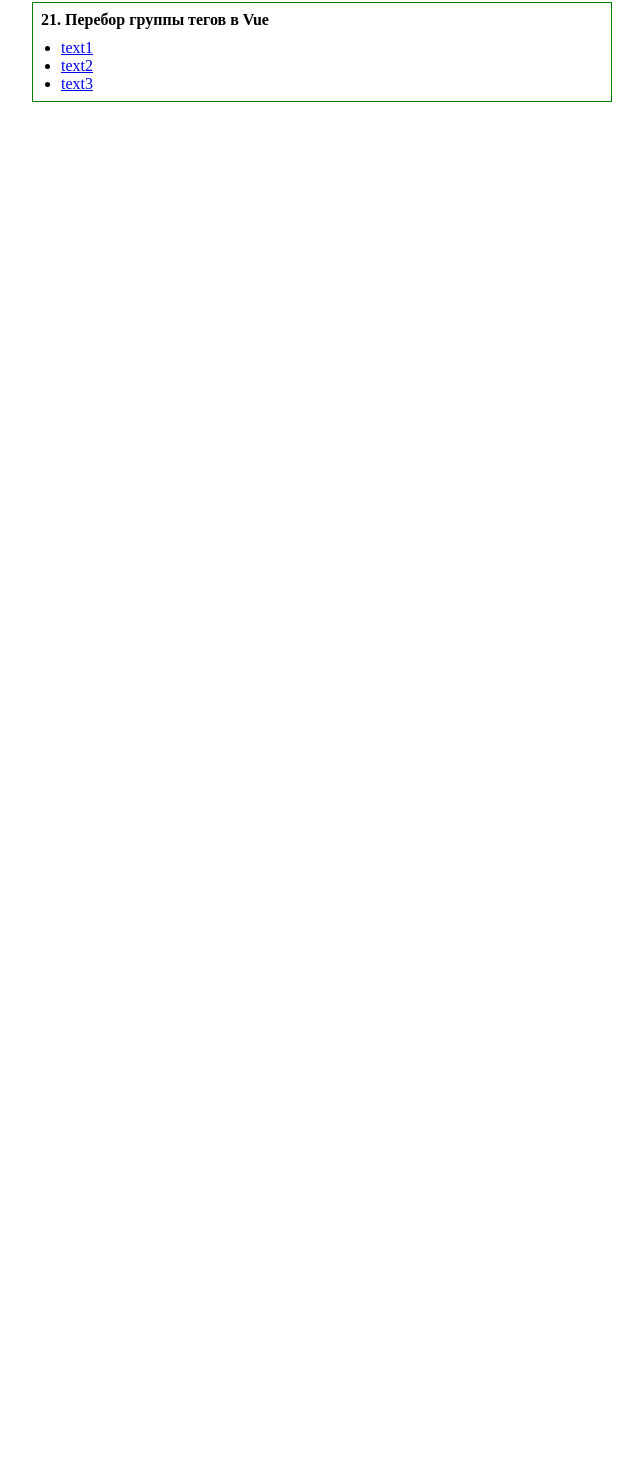
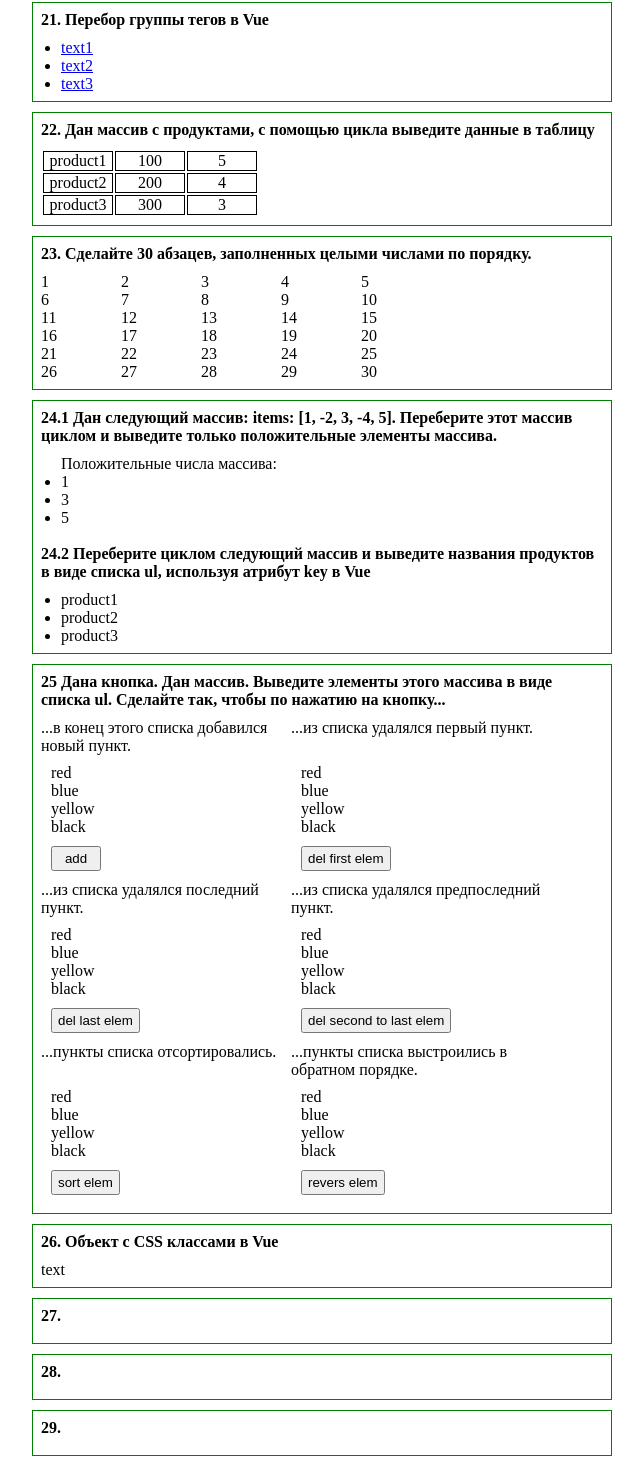
Before and after one commit to Kate2111/Vue_app, a Vue app: page / in a window 1280 px wide. Shown: the part 3171-4635 px from the top of the page, without its empty margins (3-646 px from the left). Before the commit the page ends 3308 px from the top, so only its background shows below. Built offline with nearby package versions, Linux system fonts and the light colour scheme.

Commit message:
solving exercises from the textbook

```diff
--- a/src/components/practice/PracticeBook.vue
+++ b/src/components/practice/PracticeBook.vue
@@ -21,6 +21,15 @@
         <task19></task19>
         <task20></task20>
         <task21></task21>
+        <task22></task22>
+        <task23></task23>
+        <task24></task24>
+        <task25></task25>
+        <task26></task26>
+        <task27></task27>
+        <task28></task28>
+        <task29></task29>
+        <task30></task30>
     </div>
 </template>
 
--- /dev/null
+++ b/src/components/practice/Task/PracticeTask22.vue
@@ -0,0 +1,58 @@
+<template>
+    <div class="task22 border">
+        <h4 class="header">22. Дан массив с продуктами, с помощью цикла выведите данные в таблицу</h4>
+
+        <table>
+            <tr v-for="product in products">
+                <td>{{product.name}}</td>
+                <td>{{product.price}}</td>
+                <td>{{product.quantity}}</td>
+            </tr>
+        </table>
+
+    </div>
+</template>
+
+<script>
+export default {
+    name: 'task22',
+    data() {
+        return {
+            products: [
+			{
+				name: 'product1',
+				price: 100,
+				quantity: 5
+			},
+			{
+				name: 'product2',
+				price: 200,
+				quantity: 4
+			},
+			{
+				name: 'product3',
+				price: 300,
+				quantity: 3
+			},
+		]
+        }
+    },
+    methods: {
+
+    }
+}
+</script>
+
+<style scoped>
+.header{
+    margin-bottom: 10px;
+}
+
+td {
+    width: 70px;
+    height: 20px;
+    border: 1px solid black;
+    text-align: center;
+}
+
+</style>
--- /dev/null
+++ b/src/components/practice/Task/PracticeTask23.vue
@@ -0,0 +1,37 @@
+<template>
+    <div class="task23 border">
+        <h4 class="header">23. Сделайте 30 абзацев, заполненных целыми числами по порядку.</h4>
+
+        <div class="wrapper">
+            <p v-for="num in 30">{{num}}</p>
+        </div>
+
+    </div>
+</template>
+
+<script>
+export default {
+    name: 'task23',
+    data() {
+        return {
+
+        }
+    },
+    methods: {
+
+    }
+}
+</script>
+
+<style scoped>
+.header{
+    margin-bottom: 10px;
+}
+
+.wrapper{
+    width: 400px;
+    display: grid;
+    grid-template-columns: repeat(5, 1fr);
+}
+
+</style>
--- /dev/null
+++ b/src/components/practice/Task/PracticeTask24.vue
@@ -0,0 +1,59 @@
+<template>
+    <div class="task24 border">
+        <h4 class="header">24.1 Дан следующий массив: items: [1, -2, 3, -4, 5]. Переберите этот массив циклом и выведите только положительные элементы массива.</h4>
+
+        <ul> Положительные числа массива:
+            <template v-for="item in items">
+                <li v-if="item > 0">{{item}}</li>
+            </template>
+        </ul>
+
+        <br>
+
+        <h4 class="header">24.2 Переберите циклом следующий массив и выведите названия продуктов в виде списка ul, используя атрибут key в Vue</h4>
+        <ul>
+            <li v-for="product in products" :key="product.id">
+                {{ product.name }}
+            </li>
+        </ul>
+    </div>
+</template>
+
+<script>
+export default {
+    name: 'task24',
+    data() {
+        return {
+            items: [1, -2, 3, -4, 5],
+            products: [
+			{
+				id: 1,
+				name: 'product1',
+			},
+			{
+				id: 2,
+				name: 'product2',
+			},
+			{
+				id: 3,
+				name: 'product3',
+			},
+		]
+        }
+    },
+    methods: {
+
+    }
+}
+</script>
+
+<style scoped>
+.header{
+    margin-bottom: 10px;
+}
+
+ul{
+    padding: 0 20px;
+}
+
+</style>
--- /dev/null
+++ b/src/components/practice/Task/PracticeTask25.vue
@@ -0,0 +1,143 @@
+<template>
+    <div class="task25 border">
+        <h4 class="header">25 Дана кнопка. Дан массив. Выведите элементы этого массива в виде списка ul. Сделайте так, чтобы по нажатию на кнопку...</h4>
+
+        <div class="wrapper">
+            <div class="subtask">
+                <p>...в конец этого списка добавился новый пункт.</p>
+                <ul>
+                    <li v-for="color in colors">
+                        {{ color }}
+                    </li>
+                </ul>
+                <button @click="addElem">add</button>
+            </div>
+
+            <div class="subtask">
+                <p>...из списка удалялся первый пункт.</p>
+                <ul>
+                    <li v-for="color in colors">
+                        {{ color }}
+                    </li>
+                </ul>
+                <button @click="shiftElem">del first elem</button>
+            </div>
+
+            <div class="subtask">
+                <p>...из  списка удалялся последний пункт.</p>
+                <ul>
+                    <li v-for="color in colors">
+                        {{ color }}
+                    </li>
+                </ul>
+                <button @click="popElem">del last elem</button>
+            </div>
+
+            <div class="subtask">
+                <p>...из списка удалялся предпоследний пункт.</p>
+                <ul>
+                    <li v-for="color in colors">
+                        {{ color }}
+                    </li>
+                </ul>
+                <button @click="penultimateElem">del second to last elem</button>
+            </div>
+
+            <div class="subtask">
+                <p>...пункты списка отсортировались.</p>
+                <ul>
+                    <li v-for="color in colors">
+                        {{ color }}
+                    </li>
+                </ul>
+                <button @click="sortElem">sort elem</button>
+            </div>
+
+            <div class="subtask">
+                <p>...пункты списка выстроились в обратном порядке.</p>
+                <ul>
+                    <li v-for="color in colors">
+                        {{ color }}
+                    </li>
+                </ul>
+                <button @click="reversElem">revers elem</button>
+            </div>
+        </div>
+
+
+
+
+
+
+    </div>
+</template>
+
+<script>
+export default {
+    name: 'task25',
+    data() {
+        return {
+           colors: ['red', 'blue', 'yellow', 'black'],
+        }
+    },
+    methods: {
+       addElem: function() {
+        this.colors.push('new color');
+       },
+       shiftElem: function() {
+        this.colors.shift();
+        /* this.nums.splice(0, 1); */
+       },
+       popElem: function() {
+        this.colors.pop();
+       },
+       penultimateElem: function() {
+        this.colors.splice(-2, 1);
+       },
+       sortElem: function() {
+        this.colors.sort()
+       },
+       reversElem: function() {
+        this.colors.reverse();
+       }
+    }
+}
+</script>
+
+<style scoped>
+.header{
+    margin-bottom: 10px;
+}
+
+.wrapper{
+    display: flex;
+    flex-wrap: wrap;
+}
+
+li{
+    list-style: none;
+    padding: 0 10px;
+}
+
+li:hover{
+    color: blueviolet;
+    font-size: 18px;
+}
+
+p{
+    width: 250px;
+    height: 35px;
+    margin-bottom: 10px;
+}
+
+button{
+    min-width: 50px;
+    min-height: 20px;
+    margin: 10px;
+    padding: 3px 5px;
+}
+
+button:hover{
+    background-color: rgba(137, 43, 226, 0.463);
+}
+</style>
--- /dev/null
+++ b/src/components/practice/Task/PracticeTask26.vue
@@ -0,0 +1,34 @@
+<template>
+    <div class="task26 border">
+        <h4 class="header">26. Объект с CSS классами в Vue</h4>
+
+        <p :class="obj">text</p>
+
+        <!-- <button @click="hideText">hide</button> -->
+    </div>
+</template>
+
+<script>
+export default {
+    name: 'task26',
+    data() {
+        return {
+            obj: {
+			    hidden: true,
+		    },
+        }
+    },
+    methods: {
+       hideText: function() {
+            this.obj.hidden = false;
+       }
+    }
+}
+</script>
+
+<style scoped>
+.header{
+    margin-bottom: 10px;
+}
+
+</style>
--- /dev/null
+++ b/src/components/practice/Task/PracticeTask27.vue
@@ -0,0 +1,29 @@
+<template>
+    <div class="task27 border">
+        <h4 class="header">27. </h4>
+
+
+
+    </div>
+</template>
+
+<script>
+export default {
+    name: 'task27',
+    data() {
+        return {
+
+        }
+    },
+    methods: {
+
+    }
+}
+</script>
+
+<style scoped>
+.header{
+    margin-bottom: 10px;
+}
+
+</style>
--- /dev/null
+++ b/src/components/practice/Task/PracticeTask28.vue
@@ -0,0 +1,29 @@
+<template>
+    <div class="task28 border">
+        <h4 class="header">28. </h4>
+
+
+
+    </div>
+</template>
+
+<script>
+export default {
+    name: 'task28',
+    data() {
+        return {
+
+        }
+    },
+    methods: {
+
+    }
+}
+</script>
+
+<style scoped>
+.header{
+    margin-bottom: 10px;
+}
+
+</style>
--- /dev/null
+++ b/src/components/practice/Task/PracticeTask29.vue
@@ -0,0 +1,29 @@
+<template>
+    <div class="task29 border">
+        <h4 class="header">29. </h4>
+
+
+
+    </div>
+</template>
+
+<script>
+export default {
+    name: 'task29',
+    data() {
+        return {
+
+        }
+    },
+    methods: {
+
+    }
+}
+</script>
+
+<style scoped>
+.header{
+    margin-bottom: 10px;
+}
+
+</style>
--- /dev/null
+++ b/src/components/practice/Task/PracticeTask30.vue
@@ -0,0 +1,29 @@
+<template>
+    <div class="task30 border">
+        <h4 class="header">30. </h4>
+
+
+
+    </div>
+</template>
+
+<script>
+export default {
+    name: 'task30',
+    data() {
+        return {
+
+        }
+    },
+    methods: {
+
+    }
+}
+</script>
+
+<style scoped>
+.header{
+    margin-bottom: 10px;
+}
+
+</style>
--- a/src/components/practice/Task/index.js
+++ b/src/components/practice/Task/index.js
@@ -19,6 +19,15 @@ import PracticeTask18 from '@/components/practice/Task/PracticeTask18';
 import PracticeTask19 from '@/components/practice/Task/PracticeTask19';
 import PracticeTask20 from '@/components/practice/Task/PracticeTask20';
 import PracticeTask21 from '@/components/practice/Task/PracticeTask21';
+import PracticeTask22 from '@/components/practice/Task/PracticeTask22';
+import PracticeTask23 from '@/components/practice/Task/PracticeTask23';
+import PracticeTask24 from '@/components/practice/Task/PracticeTask24';
+import PracticeTask25 from '@/components/practice/Task/PracticeTask25';
+import PracticeTask26 from '@/components/practice/Task/PracticeTask26';
+import PracticeTask27 from '@/components/practice/Task/PracticeTask27';
+import PracticeTask28 from '@/components/practice/Task/PracticeTask28';
+import PracticeTask29 from '@/components/practice/Task/PracticeTask29';
+import PracticeTask30 from '@/components/practice/Task/PracticeTask30';
 
 export default [
     PracticeTask1, PracticeTask2, PracticeTask3,
@@ -27,5 +36,8 @@ export default [
         PracticeTask10, PracticeTask11, PracticeTask12,
         PracticeTask13, PracticeTask14, PracticeTask15,
         PracticeTask16, PracticeTask17, PracticeTask18,
-        PracticeTask19, PracticeTask20, PracticeTask21
+        PracticeTask19, PracticeTask20, PracticeTask21,
+        PracticeTask22, PracticeTask23, PracticeTask24,
+        PracticeTask25, PracticeTask26, PracticeTask27,
+        PracticeTask28, PracticeTask29, PracticeTask30
 ]
```
